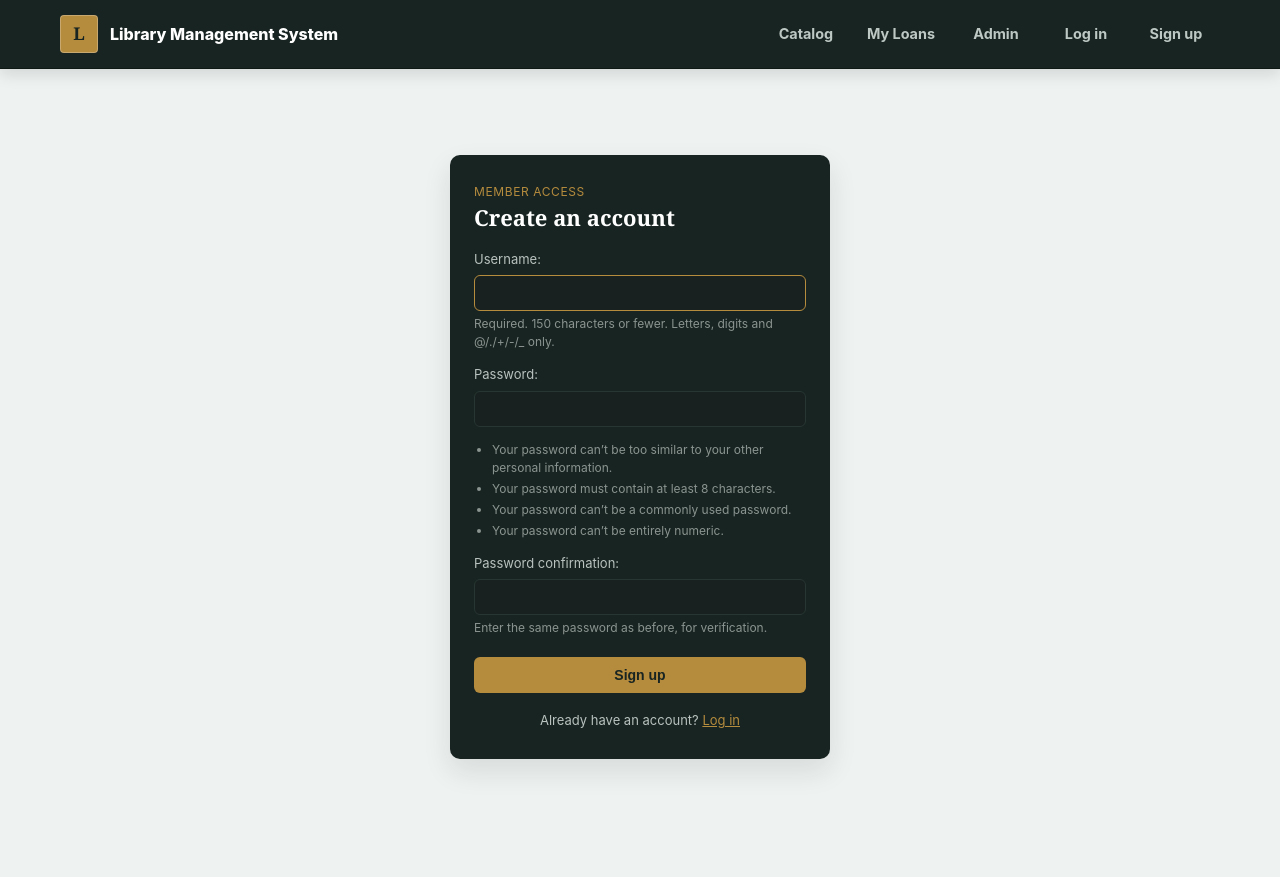
After one commit to AmirMustafa10/library-management-system, a Django app: page /accounts/signup/ in a window 1280 px wide. The commit adds this page. Run offline with Django 5.2, Linux system fonts and the light colour scheme.

Commit message:
Add signup, login, logout with styled auth pages

```diff
--- /dev/null
+++ b/accounts/urls.py
@@ -0,0 +1,11 @@
+from django.urls import path
+from django.contrib.auth import views as auth_views
+from . import views
+
+app_name = "accounts"
+
+urlpatterns = [
+    path("signup/", views.signup, name="signup"),
+    path("login/", auth_views.LoginView.as_view(template_name="accounts/login.html"), name="login"),
+    path("logout/", auth_views.LogoutView.as_view(next_page="catalog:book_list"), name="logout"),
+]
--- a/accounts/views.py
+++ b/accounts/views.py
@@ -1,3 +1,14 @@
-from django.shortcuts import render
+from django.shortcuts import render, redirect
+from django.contrib import messages
+from django.contrib.auth.forms import UserCreationForm
 
-# Create your views here.
+def signup(request):
+    if request.method == 'POST':
+        form = UserCreationForm(request.POST)
+        if form.is_valid():
+            form.save()
+            messages.success(request, 'Account created successfully. You can now log in.')
+            return redirect('accounts:login')
+    else:
+        form = UserCreationForm()
+    return render(request, 'accounts/signup.html', {'form': form})
--- a/config/settings.py
+++ b/config/settings.py
@@ -124,3 +124,6 @@ STATIC_ROOT = BASE_DIR / 'staticfiles'
 STATICFILES_DIRS = [BASE_DIR / 'static']
 
 DEFAULT_AUTO_FIELD = 'django.db.models.BigAutoField'
+
+LOGIN_URL = 'accounts:login'
+LOGIN_REDIRECT_URL = 'catalog:book_list'
--- a/config/urls.py
+++ b/config/urls.py
@@ -20,5 +20,6 @@ from django.urls import include, path
 urlpatterns = [
     path('', include('catalog.urls')),
     path('loans/', include('loans.urls')),
+    path('accounts/', include('accounts.urls')),
     path('admin/', admin.site.urls),
 ]
--- a/static/css/styles.css
+++ b/static/css/styles.css
@@ -834,3 +834,177 @@ tr:last-child td {
         transition-duration: 0.01ms !important;
     }
 }
+
+.auth-page {
+    display: flex;
+    justify-content: center;
+    padding: 48px 16px;
+}
+
+.auth-card {
+    width: 100%;
+    max-width: 380px;
+    background: var(--nav);
+    border-radius: 10px;
+    padding: 28px 24px;
+    box-shadow: var(--shadow-md);
+}
+
+.auth-eyebrow {
+    margin: 0 0 4px;
+    font-size: 12px;
+    letter-spacing: 0.05em;
+    text-transform: uppercase;
+    color: var(--gold);
+}
+
+.auth-card h1 {
+    margin: 0 0 20px;
+    color: #ffffff;
+    font-size: 22px;
+}
+
+.auth-form p {
+    margin: 0 0 14px;
+}
+
+.auth-form label {
+    display: block;
+    margin-bottom: 6px;
+    font-size: 13px;
+    color: #b9c2bf;
+}
+
+.auth-form input {
+    width: 100%;
+    padding: 9px 10px;
+    border-radius: 6px;
+    border: 1px solid var(--nav-soft);
+    background: #18211f;
+    color: #ffffff;
+    font-size: 14px;
+}
+
+.auth-form input:focus {
+    outline: none;
+    border-color: var(--gold);
+}
+
+.auth-button {
+    width: 100%;
+    margin-top: 6px;
+    padding: 10px;
+    border: none;
+    border-radius: 6px;
+    background: var(--gold);
+    color: var(--nav);
+    font-size: 14px;
+    font-weight: 600;
+    cursor: pointer;
+}
+
+.auth-button:hover {
+    opacity: 0.9;
+}
+
+.auth-switch {
+    margin: 18px 0 0;
+    font-size: 13px;
+    color: #b9c2bf;
+    text-align: center;
+}
+
+.auth-switch a {
+    color: var(--gold);
+    text-decoration: underline;
+}
+
+.errorlist {
+    list-style: none;
+    padding: 8px 10px;
+    margin: 0 0 12px;
+    background: rgba(224, 90, 90, 0.12);
+    border: 1px solid #e05a5a;
+    border-radius: 6px;
+    color: #ff8a8a;
+    font-size: 13px;
+    font-weight: 600;
+}
+
+.errorlist li {
+    margin: 0;
+}
+
+.errorlist li + li {
+    margin-top: 4px;
+}
+
+.auth-form .helptext {
+    display: block;
+    margin-top: 4px;
+    font-size: 12px;
+    color: #8b9490;
+}
+
+.auth-form ul {
+    margin: 6px 0 14px;
+    padding-left: 18px;
+    font-size: 12px;
+    color: #8b9490;
+}
+
+.auth-form ul li {
+    margin-bottom: 3px;
+}
+
+@media (max-width: 480px) {
+    .auth-page {
+        padding: 24px 12px;
+    }
+
+    .auth-card {
+        padding: 22px 18px;
+    }
+}
+
+.nav-links form {
+    display: contents;
+}
+
+.nav-links .nav-logout-button {
+    position: relative;
+    min-width: 88px;
+    display: inline-flex;
+    align-items: center;
+    justify-content: center;
+    padding: 0 15px;
+    background: none;
+    border: none;
+    color: #bdc8c4;
+    font-size: 0.9rem;
+    font-weight: bold;
+    font-family: inherit;
+    cursor: pointer;
+     appearance: none;
+    -webkit-appearance: none;
+    height: 100%;
+    box-sizing: border-box;
+    line-height: normal;
+    margin: 0;
+}
+
+.nav-links .nav-logout-button::after {
+    position: absolute;
+    right: 15px;
+    bottom: 0;
+    left: 15px;
+    height: 3px;
+    background: transparent;
+    content: "";
+}
+
+.nav-links .nav-logout-button:hover,
+.nav-links .nav-logout-button:focus-visible {
+    background: var(--nav-soft);
+    color: #ffffff;
+}
--- /dev/null
+++ b/templates/accounts/signup.html
@@ -0,0 +1,22 @@
+{% extends "base.html" %}
+
+{% block title %}Sign up | Library Management System{% endblock %}
+
+{% block content %}
+<section class="auth-page">
+    <div class="auth-card">
+        <p class="auth-eyebrow">Member access</p>
+        <h1>Create an account</h1>
+
+        <form method="post" class="auth-form">
+            {% csrf_token %}
+            {{ form.as_p }}
+            <button type="submit" class="auth-button">Sign up</button>
+        </form>
+
+        <p class="auth-switch">
+            Already have an account? <a href="{% url 'accounts:login' %}">Log in</a>
+        </p>
+    </div>
+</section>
+{% endblock %}
--- a/templates/base.html
+++ b/templates/base.html
@@ -30,6 +30,15 @@
                     class="{% if request.resolver_match.namespace == 'admin' %}is-active{% endif %}"
                     {% if request.resolver_match.namespace == 'admin' %}aria-current="page"{% endif %}
                 >Admin</a>
+                 {% if user.is_authenticated %}
+        <form method="post" action="{% url 'accounts:logout' %}" style="display:inline;">
+            {% csrf_token %}
+            <button type="submit" class="nav-logout-button">Log out</button>
+        </form>
+    {% else %}
+        <a href="{% url 'accounts:login' %}">Log in</a>
+        <a href="{% url 'accounts:signup' %}">Sign up</a>
+    {% endif %}
             </div>
         </nav>
     </header>
```
Also changed, not shown: templates/accounts/login.html (added, +22 -0 lines).
